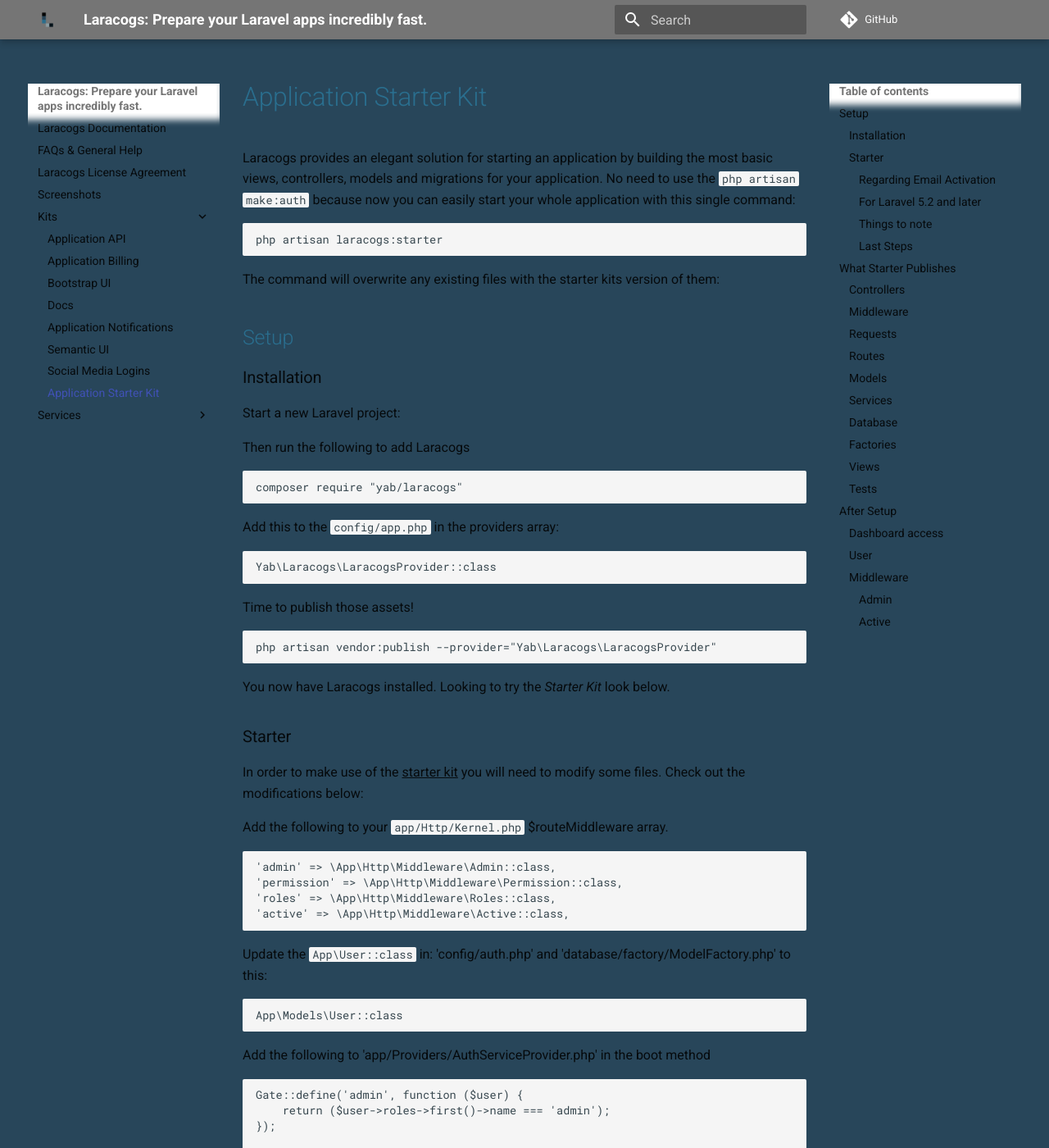
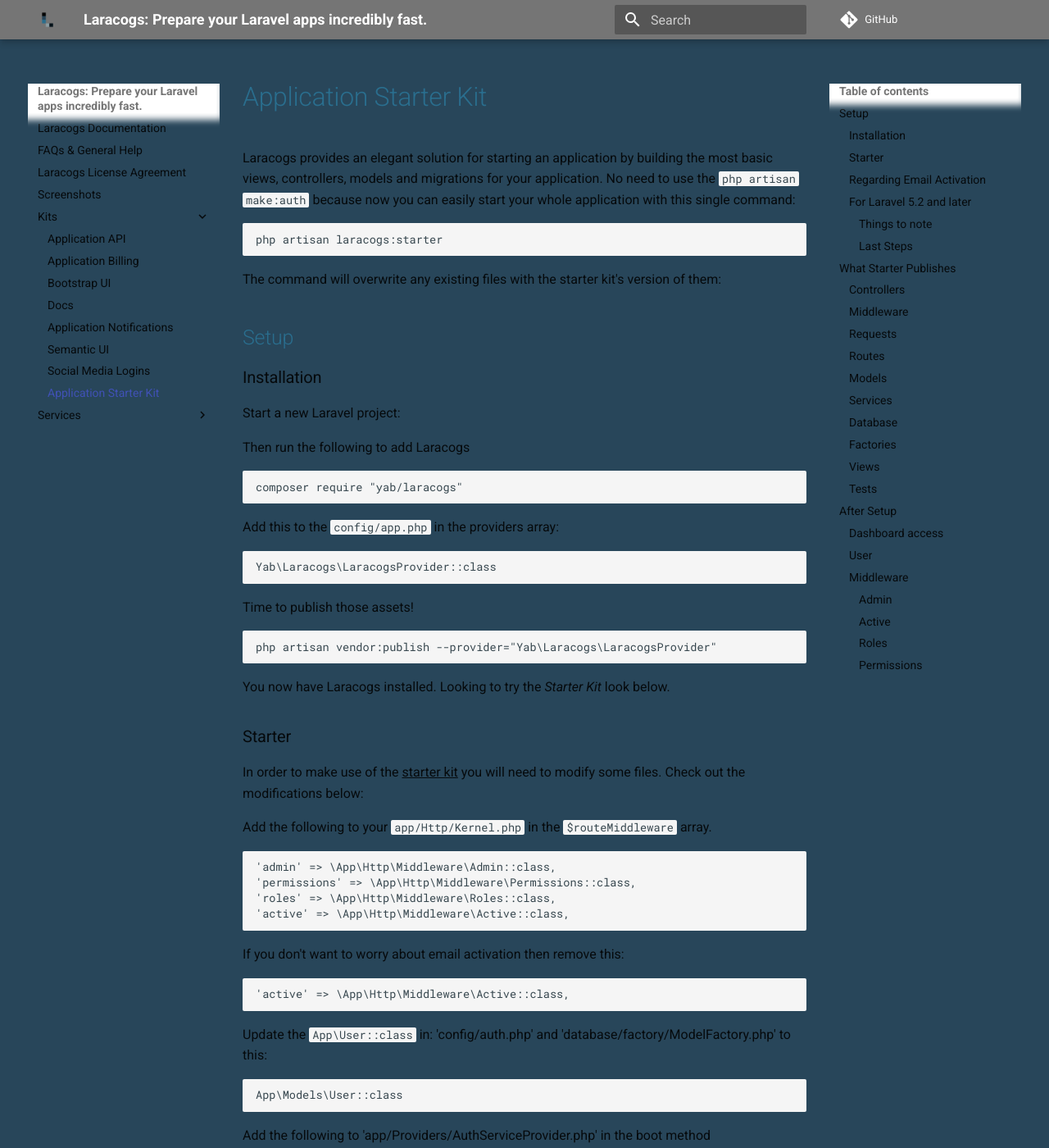
Before and after one commit to zoliszabo/laracogs-docs, an MkDocs documentation site: the page built from docs/Kits/starter.md, in a window 1280 px wide and 1400 px high. Shown: the whole window at 82% size. Built offline with MkDocs 1.6.1 and Material for MkDocs 9.7.7, drawn with Linux system fonts in a browser that asks for light colours; comment, search, counter and statistics services are not loaded; some of the changed text lies outside the part shown.

Commit message:
Start kit doc updates

````diff
--- a/docs/Kits/starter.md
+++ b/docs/Kits/starter.md
@@ -6,7 +6,7 @@ Laracogs provides an elegant solution for starting an application by building th
 php artisan laracogs:starter
 ```
 
-The command will overwrite any existing files with the starter kits version of them:
+The command will overwrite any existing files with the starter kit's version of them:
 
 ## Setup
 
@@ -34,12 +34,17 @@ You now have Laracogs installed. Looking to try the *Starter Kit* look below.
 ### Starter
 In order to make use of the <u>starter kit</u> you will need to modify some files. Check out the modifications below:
 
-Add the following to your `app/Http/Kernel.php` $routeMiddleware array.
+Add the following to your `app/Http/Kernel.php` in the `$routeMiddleware` array.
 
 ```php
 'admin' => \App\Http\Middleware\Admin::class,
-'permission' => \App\Http\Middleware\Permission::class,
+'permissions' => \App\Http\Middleware\Permissions::class,
 'roles' => \App\Http\Middleware\Roles::class,
+'active' => \App\Http\Middleware\Active::class,
+```
+
+If you don't want to worry about email activation then remove this:
+```php
 'active' => \App\Http\Middleware\Active::class,
 ```
 
@@ -69,11 +74,6 @@ Add the following to 'app/Providers/EventServiceProvider.php' in the $listen pro
 ],
 ```
 
-Add this to the `App/Http/Kernel.php` in the `$routeMiddleware` array:
-```php
-'active' => \App\Http\Middleware\Active::class,
-```
-
 You will want to create an sqlite memory test database in the `config/database.php`
 
 ```php
@@ -90,13 +90,13 @@ Add the following line to the 'phpunit.xml' file
 <env name="MAIL_DRIVER" value="log"/>
 ```
 
-##### Regarding Email Activation
+### Regarding Email Activation
 
 The Starter kit has an email activation component added to the app to ensure your users have validated their email address.
 You can disable it by removing the `active` middleware from the `web` routes. You will also have to disable the Notification but it
 won't cause any problems if you remove the email activation.
 
-#### For Laravel 5.2 and later
+### For Laravel 5.2 and later
 You will also need to set the location of the email for password reminders. (config/auth.php - at the bottom)
 
 ```php
@@ -259,16 +259,17 @@ Laracogs starter kit provides the basic unit tests for each of its own parts. Th
 
 The application dashboard is found by browsing to the /dashboard endpoint.
 The default admin user login credentials are:
-    email: admin@admin.com
-    password: admin
+
+* email: admin@admin.com
+* password: admin
 
 ### User
 
 The user model is expanded with Laracogs Starter Kit. It adds to the basic user model: roles, teams, and user meta. The relationships are as follows:
 
-Meta: hasOne
-Roles: belongsToMany
-Team: belongsToMany
+* Meta: hasOne
+* Roles: belongsToMany
+* Team: belongsToMany
 
 It also provides the following methods:
 
@@ -300,3 +301,19 @@ The Active middleware acts checks if the account as been activated by accessing
 ```
 
 This simple addition to a route will ensure the user has an activated account, if not it will redirect them to the /active page so they can request another activation token if necessary.
+
+#### Roles
+The Roles middleware allows you to set custom roles for your routes.
+
+```
+['middleware' => 'roles:admin|member']
+```
+
+#### Permissions
+The Permissions middleware allows you to set custom permissions (a subset of roles) for your routes
+
+```
+['middleware' => 'permissions:admin|somethingDescriptive']
+```
+
+You can set permissions in the `config/permissions.php`
````
